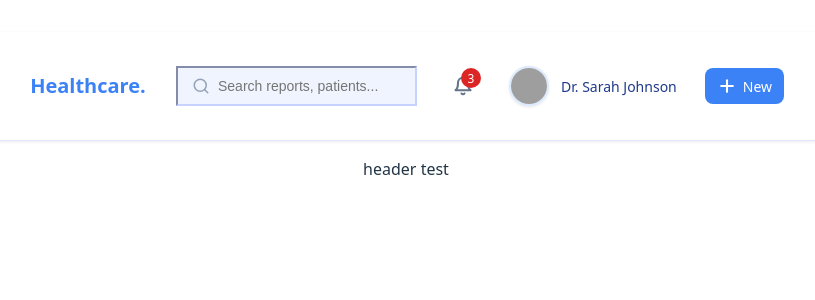
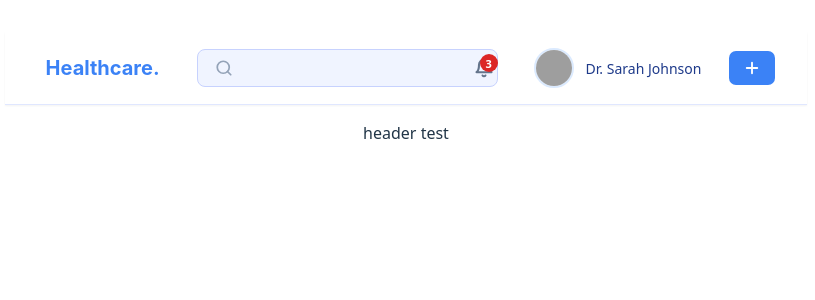
Before and after one commit to smooth-glitch/healthcare, a React (Vite) app: page / in a window 1280 px wide. Shown: the top 300 px of the page, without its empty margins (234-1049 px from the left). Built offline with nearby package versions, Linux system fonts and the light colour scheme; grey boxes are pictures that could not be loaded.

Commit message:
added comments, adusted styling/placeholder

```diff
--- a/src/components/Header/Header.jsx
+++ b/src/components/Header/Header.jsx
@@ -7,34 +7,41 @@ const Header = () => {
     <header className={styles.header}>
       <div className={styles.logo}>Healthcare.</div>
 
+      {/* Search bar */}
       <div className={styles.searchContainer}>
-        <FiSearch className={styles.searchIcon} size={18} strokeWidth={2} />
+        <FiSearch className={styles.searchIcon} size={18} strokeWidth={2.3} />
         <input
           type="text"
-          placeholder="Search reports, patients..."
           className={styles.searchInput}
           disabled
+          aria-label="Search"
         />
       </div>
 
+      {/* User actions*/}
       <div className={styles.userActions}>
+        {/* Notification bell*/}
         <button className={styles.notificationBtn} aria-label="Notifications">
           <FiBell size={20} strokeWidth={2.5} />
           <span className={styles.badge}>3</span>
         </button>
 
+        {/* User profile */}
         <div className={styles.userProfile}>
           <img
             src="https://i.pravatar.cc/150?img=32"
-            alt="Dr. Sarah Johnson"
+            alt="Dr. Emily"
             className={styles.avatar}
           />
           <span className={styles.userName}>Dr. Sarah Johnson</span>
         </div>
 
+        {/* Add button */}
         <button className={styles.addButton} aria-label="Add new">
-          <FiPlus size={20} strokeWidth={2.5} />
-          <span>New</span>
+          <FiPlus
+            size={18} // Slightly smaller than bell
+            strokeWidth={2.5}
+          />
         </button>
       </div>
     </header>
--- a/src/components/Header/Header.module.css
+++ b/src/components/Header/Header.module.css
@@ -1,75 +1,80 @@
 .header {
   display: flex;
   align-items: center;
-  padding: 18px 32px;
-  background-color: #ffffff;
+  height: 72px;
+  padding: 0 32px;
+  background: #ffffff;
   border-bottom: 1px solid #e0e7ff;
-  height: 72px;
-  box-shadow: 0 1px 3px rgba(0, 0, 0, 0.08);
+  box-shadow: 0 1px 2px rgba(0, 0, 0, 0.05);
 }
 
 .logo {
   font-size: 20px;
-  font-weight: 600;
+  font-weight: 700;
   color: #3b82f6;
-  min-width: 120px;
+  font-family: "Inter", sans-serif;
+  min-width: 132px;
 }
 
+/* Search bar*/
 .searchContainer {
   position: relative;
   flex-grow: 1;
   margin: 0 28px;
+  max-width: 520px;
 }
 
 .searchInput {
-  /* Changed padding*/
-  padding: 10px 16px 10px 40px;
-  background-color: #f0f4ff;
-  border-color: #c7d2fe;
+  width: 100%;
+  padding: 10px 16px 10px 42px;
+  border: 1px solid #c7d2fe;
+  border-radius: 8px;
+  background: #f0f4ff;
   font-size: 14px;
+  color: #334155;
 }
 
 .searchIcon {
   position: absolute;
-  left: 16px;
+  left: 18px;
   top: 50%;
   transform: translateY(-50%);
   color: #94a3b8;
-  stroke-width: 2;
-  transition: color 0.2s ease;
+  stroke-width: 2.3;
 }
 
+/* User actions*/
 .userActions {
   display: flex;
   align-items: center;
   gap: 28px;
 }
 
+/* Notification bell */
 .notificationBtn {
   position: relative;
   background: none;
   border: none;
   padding: 8px;
   color: #64748b;
-  display: flex;
-  align-items: center;
-  transition: color 0.2s ease;
+  margin-right: 4px;
 }
 
-.notificationBtn:hover {
-  color: #3b82f6;
+.notificationBtn svg {
+  display: block;
 }
 
 .badge {
   position: absolute;
-  top: 0;
-  right: 0;
-  background-color: #dc2626;
+  top: 4px;
+  right: 4px;
+  background: #dc2626;
   color: white;
   border-radius: 50%;
-  width: 20px;
-  height: 20px;
-  font-size: 12px;
+  width: 18px;
+  height: 18px;
+  font-size: 11px;
+  font-weight: 700;
   display: flex;
   align-items: center;
   justify-content: center;
@@ -81,39 +86,39 @@
   gap: 12px;
 }
 
-.userName {
-  font-size: 14px;
-  color: #1e3a8a;
-}
-
 .avatar {
   width: 36px;
   height: 36px;
   border-radius: 50%;
   object-fit: cover;
   border: 2px solid #dbeafe;
-  box-shadow: 0 1px 3px rgba(0, 0, 0, 0.1);
 }
 
+.userName {
+  font-size: 14px;
+  font-weight: 500;
+  color: #1e3a8a;
+  white-space: nowrap;
+}
+
+/* Add button */
 .addButton {
-  background-color: #3b82f6;
+  background: #3b82f6;
   color: white;
   border: none;
-  border-radius: 8px;
-  padding: 8px 12px;
+  border-radius: 7px;
+  padding: 8px 14px;
   display: flex;
   align-items: center;
   gap: 6px;
   font-size: 14px;
-  font-weight: 500;
+  font-weight: 600;
 }
 
 .addButton:hover {
-  background-color: #2563eb;
+  background: #2563eb;
 }
 
-@media (max-width: 768px) {
-  .userName {
-    display: none;
-  }
+.addButtonText {
+  margin-top: 1px; /* Visual alignment fix */
 }
```
